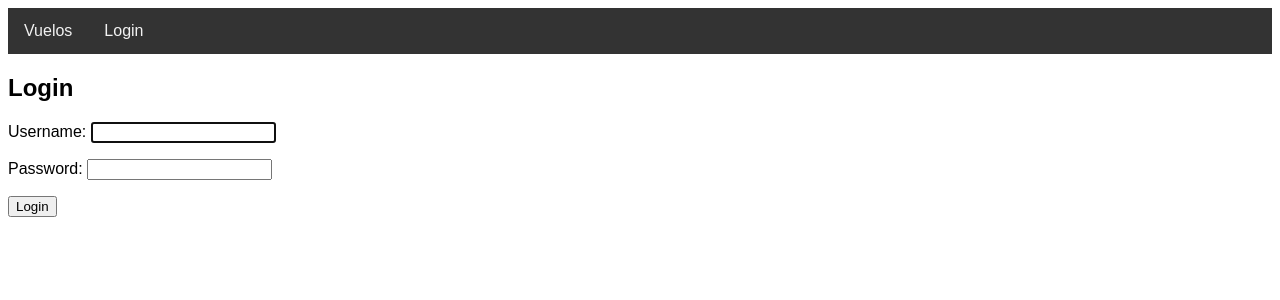
After one commit to ebh2024/EFI_Ing_de_Software, a Django app: page /login/ in a window 1280 px wide. The commit adds this page. Shown: the top 300 px of the page. Run offline with Django 5.2, Linux system fonts and the light colour scheme.

Commit message:
Implementada barra de navegación y corregidos errores de autenticación

```diff
--- a/aerolinea_project/settings.py
+++ b/aerolinea_project/settings.py
@@ -121,3 +121,5 @@ STATIC_URL = 'static/'
 # https://docs.djangoproject.com/en/5.2/ref/settings/#default-auto-field
 
 DEFAULT_AUTO_FIELD = 'django.db.models.BigAutoField'
+
+LOGIN_REDIRECT_URL = '/'
--- a/aerolinea_project/urls.py
+++ b/aerolinea_project/urls.py
@@ -16,8 +16,11 @@ Including another URLconf
 """
 from django.contrib import admin
 from django.urls import path, include
+from django.contrib.auth import views as auth_views
 
 urlpatterns = [
     path('admin/', admin.site.urls),
     path('', include('gestion.urls')),
+    path('login/', auth_views.LoginView.as_view(template_name='gestion/login.html'), name='login'),
+    path('logout/', auth_views.LogoutView.as_view(next_page='lista_vuelos'), name='logout'),
 ]
--- /dev/null
+++ b/gestion/templates/gestion/base.html
@@ -0,0 +1,45 @@
+<!DOCTYPE html>
+<html>
+<head>
+    <title>{% block title %}Aerolínea{% endblock %}</title>
+    <style>
+        body {
+            font-family: sans-serif;
+        }
+        .navbar {
+            overflow: hidden;
+            background-color: #333;
+        }
+        .navbar a {
+            float: left;
+            display: block;
+            color: #f2f2f2;
+            text-align: center;
+            padding: 14px 16px;
+            text-decoration: none;
+        }
+        .navbar a:hover {
+            background-color: #ddd;
+            color: black;
+        }
+    </style>
+</head>
+<body>
+    <div class="navbar">
+        <a href="{% url 'lista_vuelos' %}">Vuelos</a>
+        {% if user.is_authenticated %}
+            <a href="{% url 'admin:index' %}">Admin</a>
+            <form action="{% url 'logout' %}" method="post" style="display: inline;">
+                {% csrf_token %}
+                <button type="submit" style="background: none; border: none; color: #f2f2f2; padding: 14px 16px; cursor: pointer; font-family: sans-serif; font-size: 16px;">Logout</button>
+            </form>
+        {% else %}
+            <a href="{% url 'login' %}">Login</a>
+        {% endif %}
+    </div>
+
+    <div class="content">
+        {% block content %}{% endblock %}
+    </div>
+</body>
+</html>
--- /dev/null
+++ b/gestion/templates/gestion/login.html
@@ -0,0 +1,12 @@
+{% extends 'gestion/base.html' %}
+
+{% block title %}Login{% endblock %}
+
+{% block content %}
+    <h2>Login</h2>
+    <form method="post">
+        {% csrf_token %}
+        {{ form.as_p }}
+        <button type="submit">Login</button>
+    </form>
+{% endblock %}
```
Also changed, not shown: gestion/templates/gestion/boleto.html (+6 -11 lines), gestion/templates/gestion/detalle_vuelo.html (+6 -8 lines), gestion/templates/gestion/lista_vuelos.html (+6 -8 lines), gestion/templates/gestion/reporte_pasajeros.html (+6 -8 lines), db.sqlite3.
